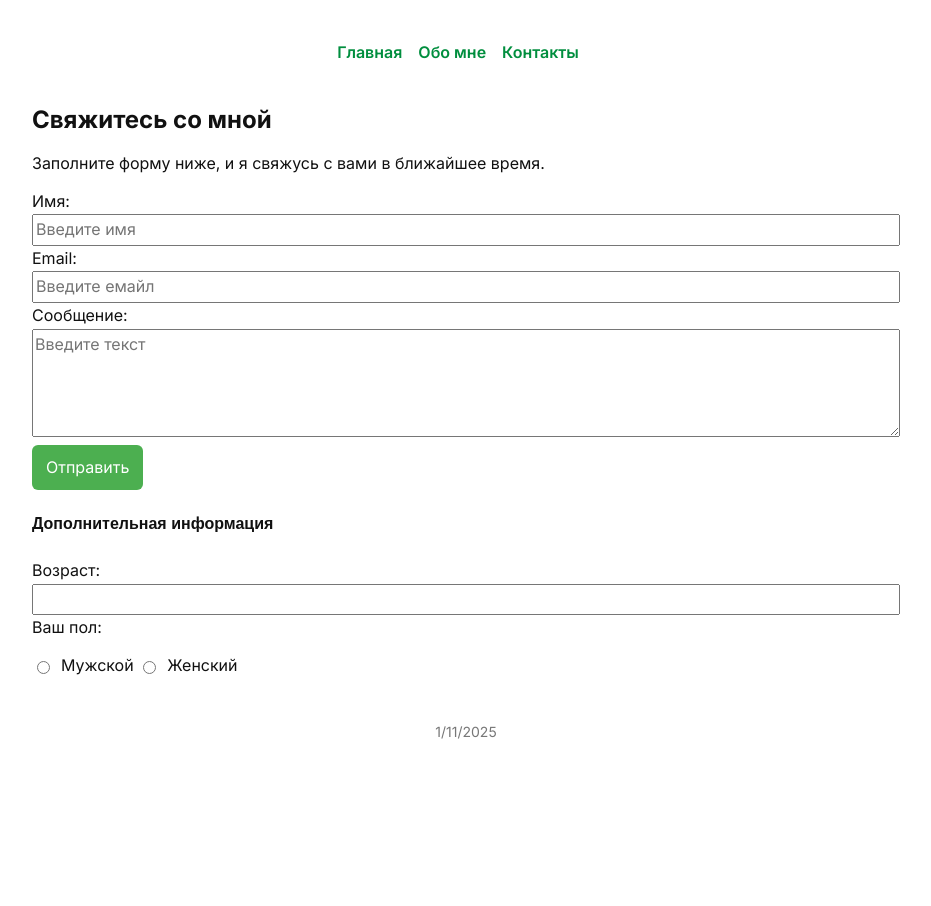
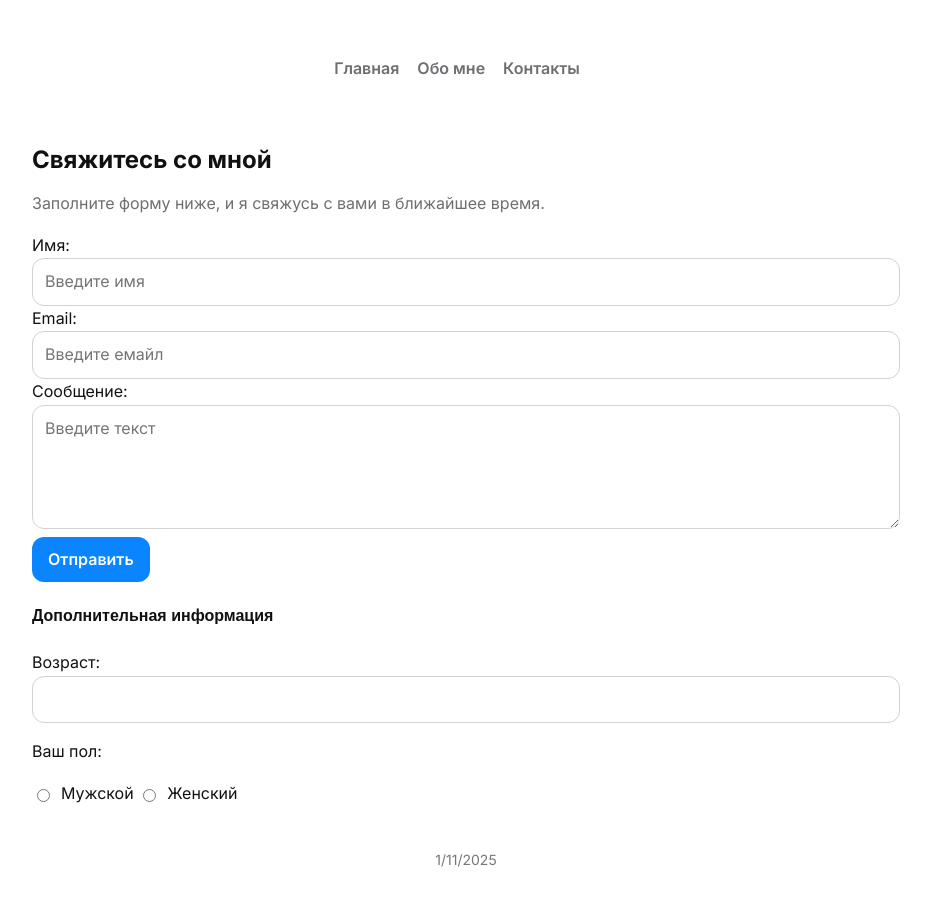
Before and after one commit to ishtaprema/html-css-beginner-personal-site, a plain HTML site: page contact.html in a window 1280 px wide. Shown: the whole page, without its empty margins (174-1105 px from the left). Before the commit the page ends 800 px from the top, so only its background shows below. Drawn offline with Linux system fonts and the light colour scheme.

Commit message:
Add files via upload

```diff
--- a/contact.html
+++ b/contact.html
@@ -23,7 +23,7 @@
     <main>
    <section>
         <h1>Свяжитесь со мной</h1>
-        <p>Заполните форму ниже, и я свяжусь с вами в ближайшее время.</p>
+        <p class="lead">Заполните форму ниже, и я свяжусь с вами в ближайшее время.</p>
     </section>
     <section>
         <form action="#" method="post">
--- a/styles.css
+++ b/styles.css
@@ -1,53 +1,89 @@
 * { box-sizing: border-box; }
+
+:root {
+  --text: #111;
+  --muted: #6e6e73;
+  --divider: #d2d2d7;
+  --accent: #0a84ff;
+  --radius: 12px;
+}
 
 body {
   max-width: 900px;
   margin: 40px auto;
   padding: 0 16px;
-  font-family: 'inter', system-ui, -apple-system, Segoe UI, Roboto, Arial, sans-serif;
+  font-family: 'Inter', system-ui, -apple-system, Segoe UI, Roboto, Arial, sans-serif;
   line-height: 1.6;
-  color: #111;
+  color: var(--text);
 }
 
 h1, h2, h3 { line-height: 1.25; margin: 0 0 16px; }
-p { margin: 0 0 12px; }
+.lead {
+  color: var(--muted)
+}
 
 .head-text {
   color: #111;
   font-family: sans-serif;
 }
 
-header { margin-bottom: 24px; }
+header {
+  padding-top: 16px;
+  margin-bottom: 32px;
+}
+
 nav {
   display: flex;
   justify-content: center;
-  gap: 16px;
+  gap: 18px;
 }
+
 nav a {
   text-decoration: none;
-  color: #008e3e;
+  color: var(--muted);
   font-weight: 600;
 }
-nav a:hover { text-decoration: underline; }
+
+nav a:hover {
+  color: var(--text);
+  text-decoration: underline; }
 
 button, input, textarea {
   font: inherit;
 }
+
 button {
-  padding: 10px 14px;
+  padding: 10px 16px;
   border: none;
-  border-radius: 6px;
-  background: #4caf50;
+  border-radius: var(--radius);
+  background: var(--accent);
   color: #fff;
+  font-weight: 600;
   cursor: pointer;
 }
+
 button:hover { filter: brightness(0.95); }
+
+button:focus-visible {
+  outline: 0
+}
+
+input, textarea {
+    border:1px solid var(--divider);
+    border-radius: var(--radius);
+    padding: 10px 12px;
+}
+
+input:focus, textarea:focus {
+  outline: 0;
+  border-color: var(--accent);
+}
 
 input:not([type="radio"]):not([type="checkbox"]),
 textarea { width: 100%; }
 label { display: inline-flex; align-items: center; gap: 8px; }
 
-hr { border: none; height: 1px; background: #e6e6e6; margin: 16px 0 24px; }
+hr { border: none; height: 1px; background: var(--divider); margin: 24px 0 32px; }
 footer { margin-top: 40px; font-size: 14px; color: #777; text-align: center; }
 
 a { color: #1a73e8; }
```
Also changed, not shown: about.html (+2 -2 lines), index.html (+3 -3 lines).
